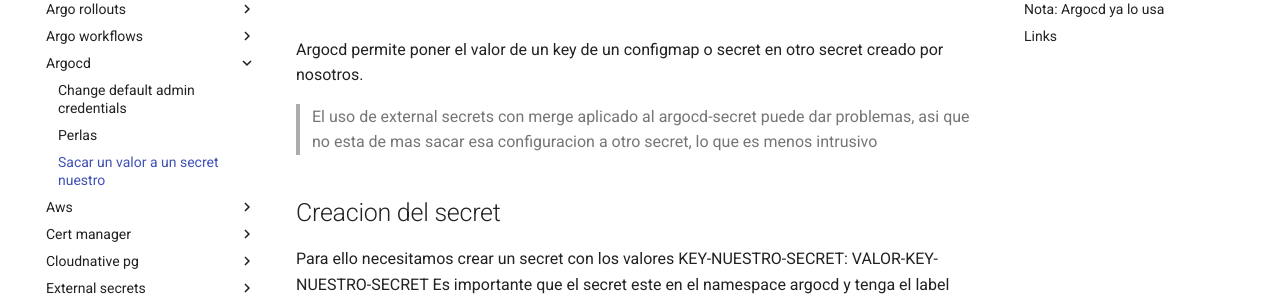
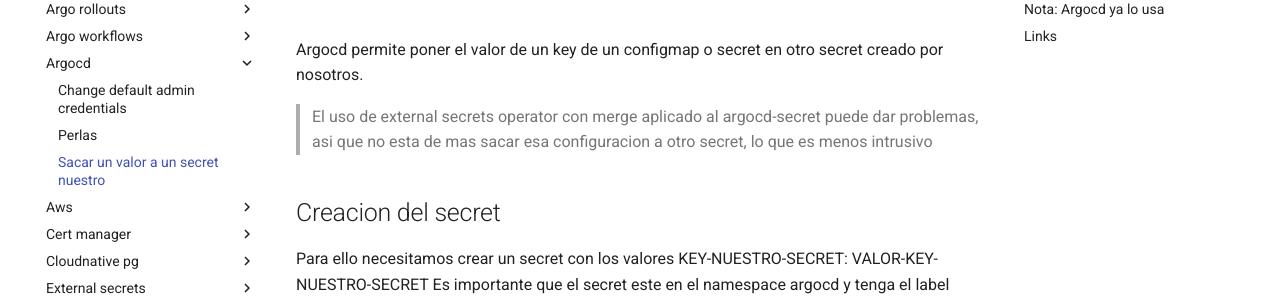
Before and after one commit to jorgelon/kubernetesinmyhead.net, an MkDocs documentation site: the page built from docs/argocd/sacar-valor-secret.md, in a window 1280 px wide and 900 px high. Shown: the part 183-483 px from the top of the window. Built offline with MkDocs 1.6.1 and Material for MkDocs 9.7.7, drawn with Linux system fonts in a browser that asks for light colours.

Commit message:
primera version

```diff
--- a/docs/argocd/sacar-valor-secret.md
+++ b/docs/argocd/sacar-valor-secret.md
@@ -2,7 +2,7 @@
 
 Argocd permite poner el valor de un key de un configmap o secret en otro secret creado por nosotros.
 
-> El uso de external secrets con merge aplicado al argocd-secret puede dar problemas, asi que no esta de mas sacar esa configuracion a otro secret, lo que es menos intrusivo
+> El uso de external secrets operator con merge aplicado al argocd-secret puede dar problemas, asi que no esta de mas sacar esa configuracion a otro secret, lo que es menos intrusivo
 
 ## Creacion del secret
 
```
